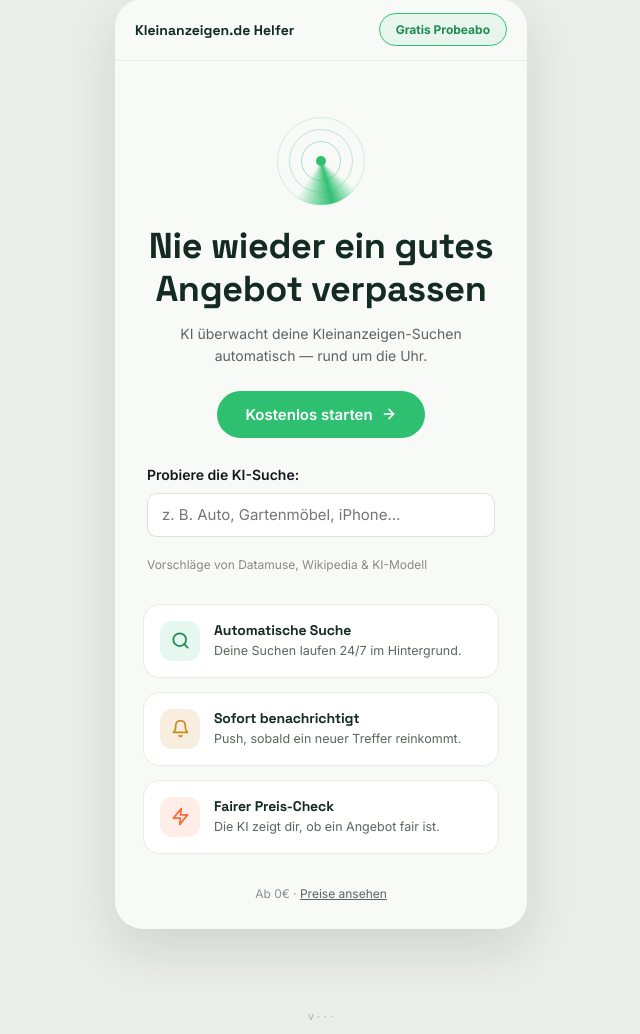
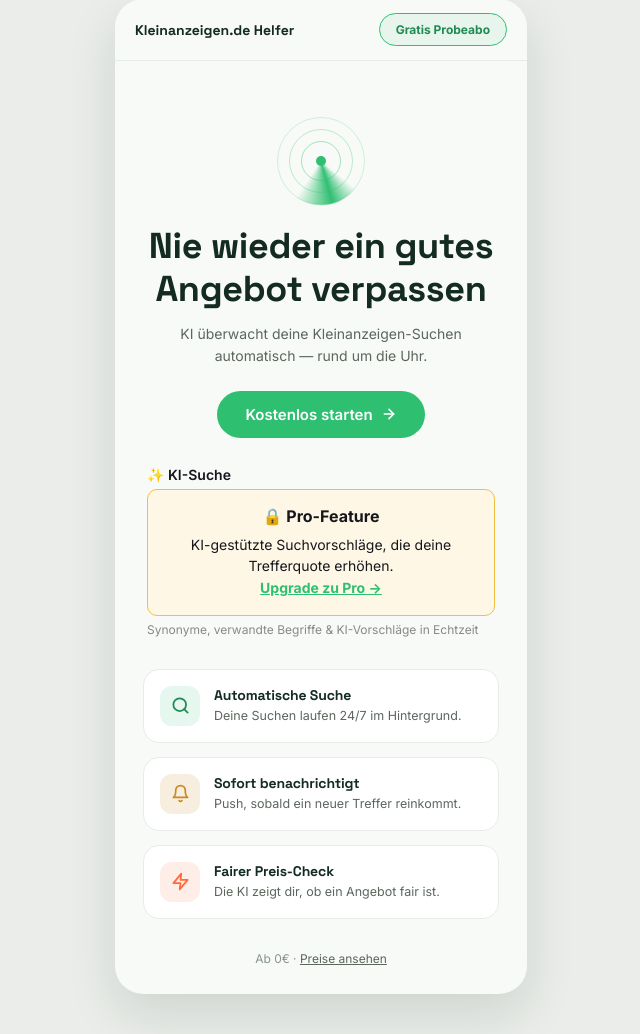
Before and after one commit to duduspieleklee-create/kleinanzeigen-ai, a Python web app: template app/api/templates/landing.html in a window 1280 px wide. Shown: the part 41-1075 px from the top of the page, without its empty margins (319-959 px from the left). Run offline with Jinja, Linux system fonts and the light colour scheme; the template is opened without the code that fills it, so the values that code supplies are empty.

Commit message:
Plan-Gating: KI-Suche → Pro, Fraud Detection → Core

```diff
--- a/app/api/routers/scrapes.py
+++ b/app/api/routers/scrapes.py
@@ -469,8 +469,9 @@ async def view_results(
             "total_count": len(all_results),
             "new_count": new_count,
             "median": median,
-            "show_deals": show_deals,
-            "tab": tab,
+            'show_deals': show_deals,
+            'show_smart_search': bool(user and (user.is_admin or plan_config(user.plan).get("smart_search"))),
+            'tab': tab,
             "location_tabs": location_tabs,
             "page": page,
             "total_pages": total_pages,
--- a/app/api/templates/dashboard.html
+++ b/app/api/templates/dashboard.html
@@ -2251,6 +2251,7 @@
 })();
 </script>
 
+{% if show_smart_search %}
 <script>
 // ── Smart Search Suggestions (Backend: GET /api/search-suggestions) ──
 // Folgt exakt dem vorhandenen location-suggestions-Pattern (Vanilla JS, keine
@@ -2341,6 +2342,7 @@
     window.addEventListener('scroll', function() { list.style.display = 'none'; });
 })();
 </script>
+{% endif %}
 
     {% include "pwa_install.html" %}
 </body>
--- a/app/api/templates/landing.html
+++ b/app/api/templates/landing.html
@@ -82,16 +82,17 @@
                     </a>
                 </div>
 
-                {# ── Smart Search Demo Widget ────────────────────────────────────── #}
+                {# KI-Suche ist Pro-Feature — Demo auf Landing zeigt Pro-Upsell #}
                 <div class="lp-smart-search-demo">
-                    <label for="smart-search-input" class="lp-demo-label">Probiere die KI-Suche:</label>
-                    <div class="suggest-wrap">
-                        <input type="text" id="smart-search-input"
-                               placeholder="z. B. Auto, Gartenmöbel, iPhone…"
-                               autocomplete="off" />
-                        <ul id="smart-search-suggestions" class="suggest-list"></ul>
+                    <label class="lp-demo-label">✨ KI-Suche</label>
+                    <div class="lp-pro-upsell-box" style="background:#fef7e6;border:1px solid #f0c040;border-radius:10px;padding:16px;text-align:center;">
+                        <strong>🔒 Pro-Feature</strong>
+                        <p style="margin:8px 0 0;font-size:14px;">
+                            KI-gestützte Suchvorschläge, die deine Trefferquote erhöhen.<br>
+                            <a href="/billing" style="font-weight:bold;">Upgrade zu Pro →</a>
+                        </p>
                     </div>
-                    <small class="lp-demo-hint">Vorschläge von Datamuse, Wikipedia &amp; KI-Modell</small>
+                    <small class="lp-demo-hint">Synonyme, verwandte Begriffe &amp; KI-Vorschläge in Echtzeit</small>
                 </div>
             </header>
 
@@ -132,7 +133,6 @@
     </div>
 
     {% include "_version_footer.html" %}
-    {% include "_smart_search_suggestions.html" %}
     {% include "pwa_install.html" %}
 </body>
 </html>
--- a/app/api/templates/results.html
+++ b/app/api/templates/results.html
@@ -151,7 +151,9 @@
         </div>
         {% endif %}
     </div>
+    {% if show_smart_search %}
     {% include "_smart_search_suggestions.html" %}
+    {% endif %}
     {% include "pwa_install.html" %}
 </body>
 </html>
--- a/app/shared/plans.py
+++ b/app/shared/plans.py
@@ -39,6 +39,8 @@ PLANS = {
         "trust_scores": False,
         "advanced_filters": False,
         "map_view": False,
+        "smart_search": False,
+        "fraud_detection": False,
     },
     "core": {
         "label": "Core",
@@ -49,6 +51,8 @@ PLANS = {
         "trust_scores": True,
         "advanced_filters": True,
         "map_view": False,
+        "smart_search": False,
+        "fraud_detection": True,
     },
     "pro": {
         "label": "Pro",
@@ -60,6 +64,8 @@ PLANS = {
         "trust_scores": True,
         "advanced_filters": True,
         "map_view": True,
+        "smart_search": True,
+        "fraud_detection": True,
     },
 }
 
```
Also changed, not shown: app/api/main.py (+7 -4 lines), tests/test_geocoding.py (+2 -13 lines), CHANGELOG.md.
